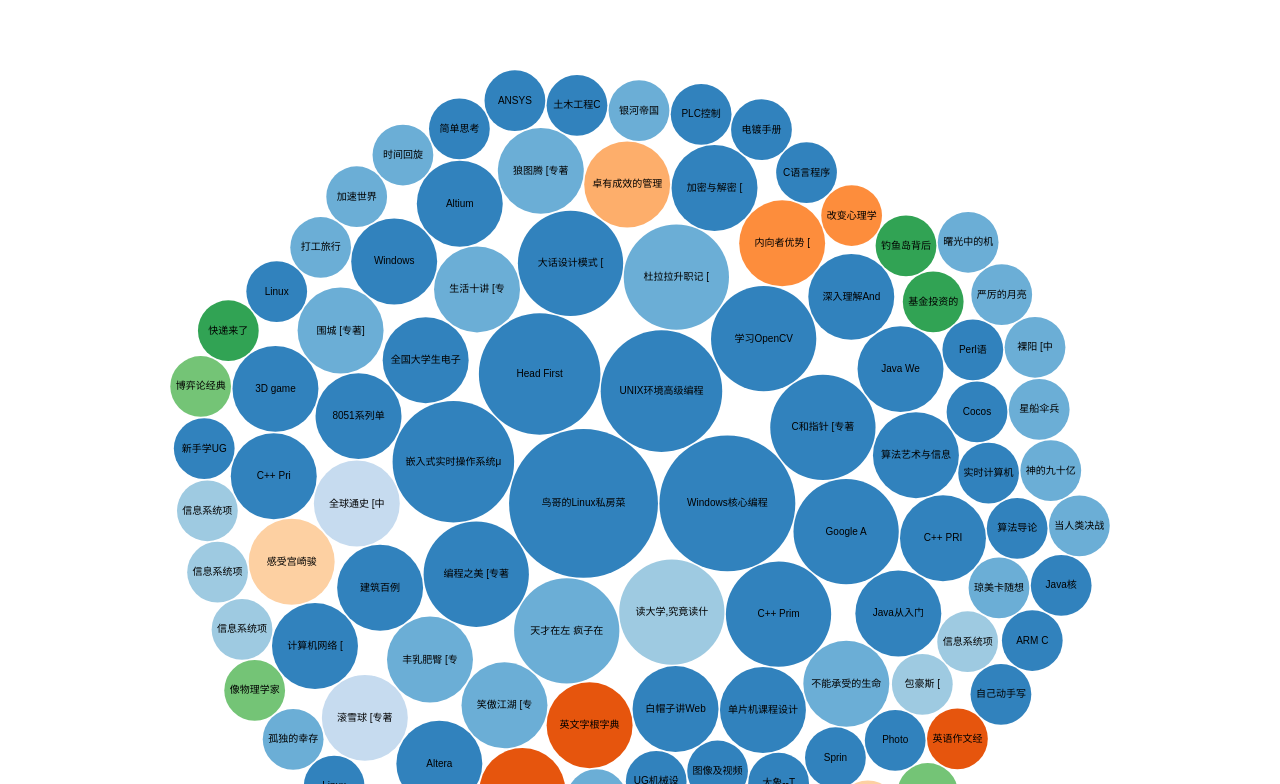
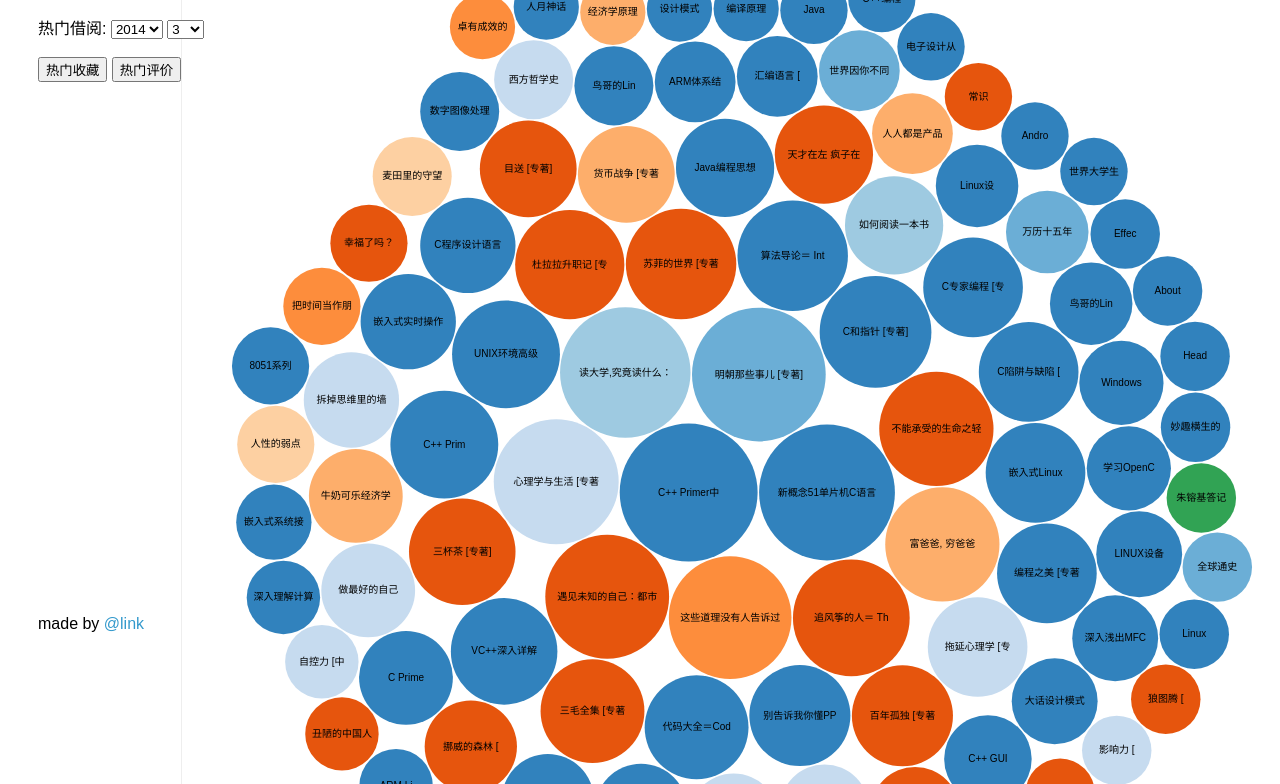
Before and after one commit to gdut-cs1106/gdut-library-d3, a website: page index.html in a window 1280 px wide. Shown: the part 87-871 px from the top of the page. Drawn offline with nearby package versions, Linux system fonts and the light colour scheme.

Commit message:
页面逻辑初步完成

```diff
--- a/index.html
+++ b/index.html
@@ -6,18 +6,44 @@
     <link rel="stylesheet" href="style.css" />
 </head>
 <body>
-<div id="container">
 <header>
-        <h1>热门评价</h1>
+    <h3>广工图书数据可视化</h3>
+    <section>
+        <label for=""> 热门借阅: </label>
+        <select id="yearSelect" name="year">
+        </select>
+
+        <select id="monthSelect" name="month">
+            <option value="1">1</option>
+            <option value="2">2</option>
+            <option value="3">3</option>
+            <option value="4">4</option>
+            <option value="5">5</option>
+            <option value="6">6</option>
+            <option value="7">7</option>
+            <option value="8">8</option>
+            <option value="9">9</option>
+            <option value="10">10</option>
+            <option value="11">11</option>
+            <option value="12">12</option>
+        </select>
+    </section>
+
+    <br />
+
+    <section>
+        <button id="mc_rank">热门收藏</button>
+        <button id="user_score_rank">热门评价</button>
+    </section>
+
 </header>
 
 <article>
 </article>
 
 <footer>
-        <span>make by <a href="https://github.com/linkkingjay">@link</a></span>
+    <span>made by <a href="https://github.com/linkkingjay">@link</a></span>
 </footer>
-</div>
 
 <script type="text/javascript" src="node_modules/d3/d3.min.js"></script>
 <script type="text/javascript" src="script.js"></script>
--- a/script.js
+++ b/script.js
@@ -1,6 +1,47 @@
-var diameter = 960,
+var START_YEAR = 2007;
+var now = new Date();
+var nowYear = now.getFullYear();
+var nowMonth = now.getMonth() + 1;
+var yearSelect = document.querySelector('#yearSelect');
+var monthSelect = document.querySelector('#monthSelect');
+var diameter = 1060,
     format = d3.format(",d"),
     color = d3.scale.category20c();
+
+(function () {
+    var option;
+
+    // 根据当前年份生成年份 select 并选择当前年份
+    for (var year = START_YEAR; year <= nowYear; year++) {
+        option = document.createElement('option');
+        option.value = year;
+        option.innerHTML = year;
+        yearSelect.appendChild(option);
+    }
+
+    yearSelect.onchange = monthSelect.onchange = function () {
+        var fileName = "book-" + yearSelect.value + "-" + monthSelect.value + "-1";
+        draw(fileName);
+    }
+
+    // 根据当前年份选择月份
+    yearSelect.value = nowYear;
+    // 根据当前月份选择月份
+    monthSelect.value = nowMonth;
+
+    document.querySelector('#mc_rank').onclick = function () {
+        draw('mc_rank');
+    }
+    document.querySelector('#user_score_rank').onclick = function () {
+        draw('user_score_rank');
+    }
+
+})();
+
+var draw = function (fileName) {
+    // 先把原来的图像删除
+    var article = document.querySelector('article');
+    article.removeChild(article.lastChild);
 
     var bubble = d3.layout.pack()
         .sort(null)
@@ -12,7 +53,7 @@
         .attr("height", diameter)
         .attr("class", "bubble");
 
-d3.json("data/user_score_rank.json", function(error, root) {
+    d3.json('data/' + fileName + '.json', function(error, root) {
         var node = svg.selectAll(".node")
             .data(bubble.nodes(classes(root))
             .filter(function(d) { return !d.children; }))
@@ -34,9 +75,17 @@
                 return d.className.substring(0, d.r / 6);
             });
     });
+}
 
-// Returns a flattened hierarchy containing all leaf nodes under the root.
-function classes(root) {
+
+/**
+* @synopsis 把数据打包成可以供 d3 渲染的格式
+*
+* @param root 源数据对象
+*
+* @returns 打包后的数据对象
+*/
+var classes = function (root) {
     var classes = [];
     root.books.forEach(function (child) {
         classes.push({
@@ -48,4 +97,4 @@
     return {children: classes};
 }
 
-d3.select(self.frameElement).style("height", diameter + "px");
+draw('mc_rank');
--- a/style.css
+++ b/style.css
@@ -2,28 +2,40 @@
     font: 10px sans-serif;
 }
 
+
 a {
-    color: #37a;
+    color: #39c;
     text-decoration: none;
 }
 
 a:visited {
-    color: #669;
+    color: #39c;
     text-decoration: none;
 }
 
 a:hover {
     color: white;
-    background-color: #37a;
+    background-color: #39c;
+    text-decoration: none;
+}
+
+header, footer {
+    padding: 30px;
+    width: 270px;
+    font-family: sans-serif;
+    position: fixed;
+    float: left;
 }
 
 article {
     text-align: center;
+    float:right;
+    padding-left: 30px;
+    border-left: 1px solid #eee;
 }
 
 footer {
-    font-family: sans-serif;
-    text-align: center;
+    bottom: 50px;
 }
 
 
```
Lines whose indentation alone changed are shown as unchanged.
